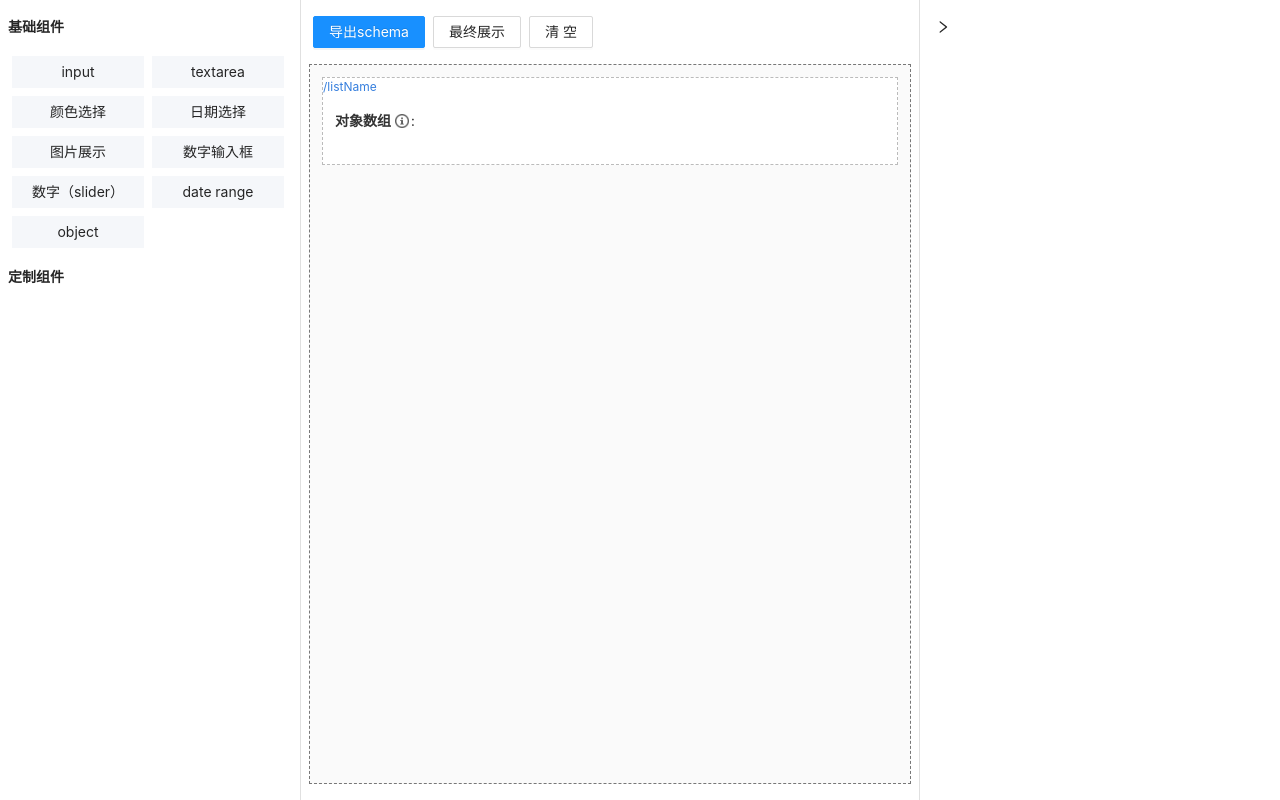
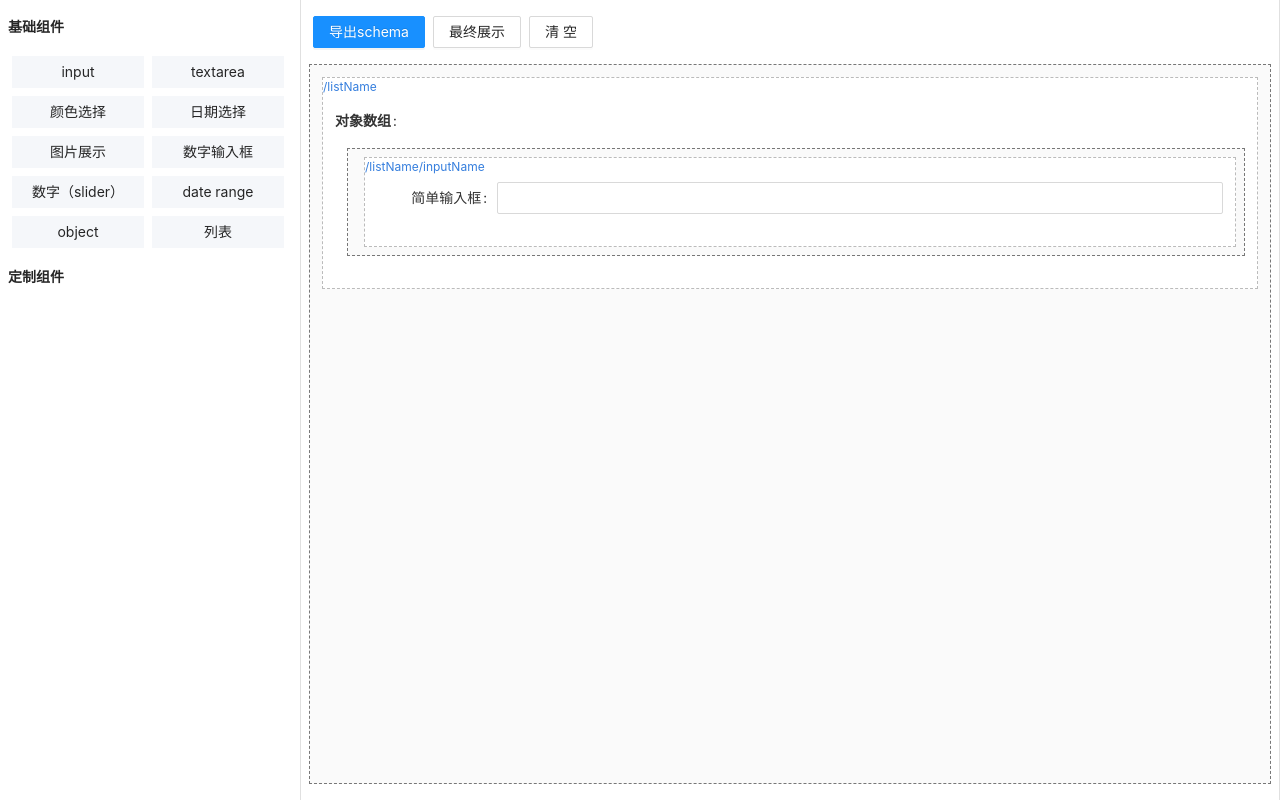
Before and after one commit to w86wh2/schema-generator, a React (Create React App) app: page / in a window 1280 px wide. Built offline with nearby package versions, Linux system fonts and the light colour scheme; the HTML template or start-up script is replaced by a standard one.

Commit message:
list的双重展示

```diff
--- a/package.json
+++ b/package.json
@@ -9,6 +9,7 @@
     "@testing-library/react": "^9.3.2",
     "@testing-library/user-event": "^7.1.2",
     "antd": "^4.0.3",
+    "clone": "^2.1.2",
     "nanoid": "^2.1.11",
     "rc-color-picker": "^1.2.6",
     "react": "^16.13.0",
--- a/src/App.js
+++ b/src/App.js
@@ -14,7 +14,6 @@ const SCHEMA = {
     properties: {
       listName: {
         title: '对象数组',
-        description: '对象数组嵌套功能',
         type: 'array',
         items: {
           type: 'object',
--- a/src/FR/index.js
+++ b/src/FR/index.js
@@ -84,7 +84,7 @@ const FR = ({ id = '#', preview = false }) => {
     return (
       <div className={containerClass}>
         <RenderField {...fieldProps}>
-          {schema.type === 'object' && childrenElement}
+          {(isObj || isList) && childrenElement}
         </RenderField>
       </div>
     );
@@ -94,7 +94,7 @@ const FR = ({ id = '#', preview = false }) => {
     <Wrapper $id={id} item={item}>
       <div className={containerClass}>
         <RenderField {...fieldProps}>
-          {schema.type === 'object' && (
+          {(isObj || isList) && (
             <Wrapper $id={id} item={item} inside>
               {childrenElement || <div className="h2" />}
             </Wrapper>
--- a/src/FRWrapper.js
+++ b/src/FRWrapper.js
@@ -32,12 +32,9 @@ const Wrapper = ({
   const { setState, preview } = globalProps;
   const _schema = combineSchema(schema.propsSchema, schema.uiSchema);
   const flatten = flattenSchema(_schema);
-  console.log(flatten);
   const flattenWithData = dataToFlatten(flatten, formData);
-  // console.group('flatten');
-  // console.log(flattenWithData);
-  // console.groupEnd();
-  console.log('render');
+  console.log(flattenWithData);
+  console.log(idToSchema(flattenWithData));
 
   const onFlattenChange = (newFlatten) => {
     const newSchema = idToSchema(newFlatten);
@@ -81,11 +78,11 @@ const Wrapper = ({
 
   let displaySchemaString = '';
   try {
-    displaySchemaString = JSON.stringify(
-      idToSchema(flattenWithData, '#', true),
-      null,
-      2
-    );
+    // displaySchemaString = JSON.stringify(
+    //   idToSchema(flattenWithData, '#', true),
+    //   null,
+    //   2
+    // );
   } catch (error) {}
 
   if (simple) {
@@ -125,7 +122,7 @@ const Wrapper = ({
               </div>
               <FR preview={preview} />
             </div>
-            <Right />
+            {/* <Right /> */}
             <Modal
               visible={local.showModal}
               onOk={toggleModal}
--- a/src/Left/elementList.js
+++ b/src/Left/elementList.js
@@ -147,7 +147,7 @@ const ELEMENT_LIST = [
   },
   {
     text: 'object',
-    name: 'objectName',
+    name: 'object',
     schema: {
       title: '对象',
       type: 'object',
@@ -155,6 +155,39 @@ const ELEMENT_LIST = [
     },
     widget: 'map',
     setting: {},
+  },
+  {
+    text: '列表',
+    name: 'list',
+    widget: 'list',
+    schema: {
+      title: '对象数组',
+      type: 'array',
+      items: {
+        type: 'object',
+        properties: {},
+      },
+    },
+    setting: {
+      minItems: {
+        title: '最小长度',
+        type: 'number',
+      },
+      maxItems: {
+        title: '最大长度',
+        type: 'number',
+      },
+      options: {
+        title: '选项',
+        type: 'object',
+        properties: {
+          foldable: {
+            title: '是否可折叠',
+            type: 'boolean',
+          },
+        },
+      },
+    },
   },
 ];
 
--- a/src/Right/index.js
+++ b/src/Right/index.js
@@ -37,7 +37,7 @@ export default function Right() {
     </div>
   );
 
-  const RightHidden = () => (
+  const HideRightArrow = () => (
     <div
       className="absolute right-0 top-0 h2 flex-center"
       style={{ width: 50 }}
@@ -51,7 +51,7 @@ export default function Right() {
       <ToggleIcon />
     </div>
   ) : (
-    <RightHidden />
+    <HideRightArrow />
   );
 
   if (selected && selected[0] === '0') return Placeholder;
@@ -85,7 +85,7 @@ export default function Right() {
   }
 
   return show ? (
-    <div className="right-layout relative">
+    <div className="right-layout relative pl2">
       <ToggleIcon />
       {itemSelected && (
         <FRWrapper
@@ -100,6 +100,6 @@ export default function Right() {
       )}
     </div>
   ) : (
-    <RightHidden />
+    <HideRightArrow />
   );
 }
--- a/src/utils.js
+++ b/src/utils.js
@@ -1,4 +1,5 @@
 import nanoid from 'nanoid';
+import deepClone from 'clone';
 
 // 克隆对象
 export function clone(data) {
@@ -208,7 +209,7 @@ export function isFunctionSchema(schema) {
 //   children: []
 // }
 export function flattenSchema(schema, name = '#', parent, result = {}) {
-  const _schema = { ...schema };
+  const _schema = deepClone(schema);
   if (!_schema.$id) {
     _schema.$id = name; // 给生成的schema添加一个唯一标识，方便从schema中直接读取
   }
@@ -251,13 +252,23 @@ export const changeKeyFromUniqueId = (uniqueId = '#', key = 'something') => {
   return arr.join('/');
 };
 
+const copyFlattenItem = (_item) => {
+  return {
+    parent: _item.parent,
+    schema: { ..._item.schema },
+    data: _item.data,
+    children: _item.children,
+  };
+};
+
 // final = true 用于最终的导出的输出
 // 几种特例：
 // 1. 删除时值删除了item，没有删除和parent的关联，也没有删除children，所以要在解析这步来兜住 (所有的解析都是)
 // 2. 修改$id的情况, 修改的是schema内的$id, 解析的时候要把schema.$id 作为真正的id (final = true的解析)
 export function idToSchema(flatten, id = '#', final = false) {
   let schema = {};
-  const item = flatten[id];
+  const _item = flatten[id];
+  const item = deepClone(_item);
   if (item) {
     schema = { ...item.schema };
     // 最终输出去掉 $id
@@ -354,13 +365,7 @@ export const copyItem = (flatten, $id) => {
     const siblings = newFlatten[item.parent].children;
     const idx = siblings.findIndex((x) => x === $id);
     siblings.splice(idx + 1, 0, newId);
-    // 直接copy会让两个元素指向同一个object
-    newFlatten[newId] = {
-      parent: newFlatten[$id].parent,
-      schema: { ...newFlatten[$id].schema },
-      data: newFlatten[$id].data,
-      children: newFlatten[$id].children,
-    };
+    newFlatten[newId] = deepClone(newFlatten[$id]);
     newFlatten[newId].schema.$id = newId;
     return [newFlatten, newId];
   } catch (error) {
--- a/src/widgets/antd/list.jsx
+++ b/src/widgets/antd/list.jsx
@@ -21,8 +21,7 @@ const DragHandle = SortableHandle(() => (
   <span className="fr-move-icon">:::</span>
 ));
 
-const listItemHoc = (ButtonComponent) =>
-  class extends React.Component {
+class listItem extends React.Component {
   componentDidMount() {
     const { p = {}, name, fold } = this.props;
     const description = getDescription({
@@ -82,7 +81,7 @@ const listItemHoc = (ButtonComponent) =>
         {!readonly && <DragHandle />}
         {!((canFold && fold) || hideDelete || readonly) && (
           <div className="self-end flex">
-              <ButtonComponent
+            <FrButton
               type="dashed"
               icon="delete"
               onClick={() => {
@@ -92,12 +91,12 @@ const listItemHoc = (ButtonComponent) =>
               }}
             >
               删除
-              </ButtonComponent>
+            </FrButton>
             {itemButtons &&
               itemButtons.length > 0 &&
               itemButtons.map((btn, idx) => {
                 return (
-                    <ButtonComponent
+                  <FrButton
                     key={idx.toString()}
                     className="ml2"
                     type="dashed"
@@ -111,7 +110,7 @@ const listItemHoc = (ButtonComponent) =>
                     }}
                   >
                     {btn.text || ''}
-                    </ButtonComponent>
+                  </FrButton>
                 );
               })}
           </div>
@@ -119,11 +118,10 @@ const listItemHoc = (ButtonComponent) =>
       </li>
     );
   }
-  };
+}
 
-const fieldListHoc = (ButtonComponent) => {
-  const SortableItem = SortableElement(listItemHoc(ButtonComponent));
-  return class extends React.Component {
+const SortableItem = SortableElement(listItem);
+class fieldList extends React.Component {
   handleAddClick = () => {
     const { p, addUnfoldItem } = this.props;
     const value = [...p.value];
@@ -140,6 +138,7 @@ const fieldListHoc = (ButtonComponent) => {
 
   render() {
     const { p, foldList = [], toggleFoldItem } = this.props;
+    console.log(p, 'ppppppppppp');
     const { options = {}, extraButtons = {} } = p || {};
     // prefer ui:options/buttons to ui:extraButtons, but keep both for backwards compatibility
     const buttons = options.buttons || extraButtons || [];
@@ -157,23 +156,20 @@ const fieldListHoc = (ButtonComponent) => {
             p={p}
             fold={foldList[name]}
             toggleFoldItem={toggleFoldItem}
-              item={p.getSubField({
-                name,
-                value: p.value[name],
-              })}
+            item={p.children}
           />
         ))}
         {!readonly && (
           <div className="tr">
             {canAdd && (
-                <ButtonComponent icon="add" onClick={this.handleAddClick}>
+              <FrButton icon="add" onClick={this.handleAddClick}>
                 新增
-                </ButtonComponent>
+              </FrButton>
             )}
             {buttons &&
               buttons.length > 0 &&
               buttons.map((item, i) => (
-                  <ButtonComponent
+                <FrButton
                   className="ml2"
                   icon={item.icon}
                   key={i.toString()}
@@ -185,9 +181,7 @@ const fieldListHoc = (ButtonComponent) => {
                     if (item.callback === 'copyLast') {
                       const value = [...p.value];
                       const lastIndex = value.length - 1;
-                        value.push(
-                          lastIndex > -1 ? value[lastIndex] : p.newItem
-                        );
+                      value.push(lastIndex > -1 ? value[lastIndex] : p.newItem);
                       p.onChange(value);
                       return;
                     }
@@ -199,19 +193,17 @@ const fieldListHoc = (ButtonComponent) => {
                   }}
                 >
                   {item.text}
-                  </ButtonComponent>
+                </FrButton>
               ))}
           </div>
         )}
       </ul>
     );
   }
-  };
-};
+}
 
-function listHoc(ButtonComponent) {
-  const SortableList = SortableContainer(fieldListHoc(ButtonComponent));
-  return class extends React.Component {
+const SortableList = SortableContainer(fieldList);
+class list extends React.Component {
   static propTypes = {
     value: PropTypes.array,
   };
@@ -268,7 +260,6 @@ function listHoc(ButtonComponent) {
       />
     );
   }
-  };
 }
 
 function FrButton({ icon, children, ...rest }) {
@@ -295,4 +286,4 @@ function FrButton({ icon, children, ...rest }) {
   return <Button {...rest}>{children}</Button>;
 }
 
-export default listHoc(FrButton);
+export default list;
--- a/src/widgets/antd/listEditor.js
+++ b/src/widgets/antd/listEditor.js
@@ -1,5 +1,5 @@
 import React from 'react';
 
-export default function map({ children }) {
-  return <div className="w-100">{children}</div>;
+export default function listEditor(props) {
+  return <div className="w-100">{props.children}</div>;
 }
```
Lines whose indentation alone changed are shown as unchanged.
